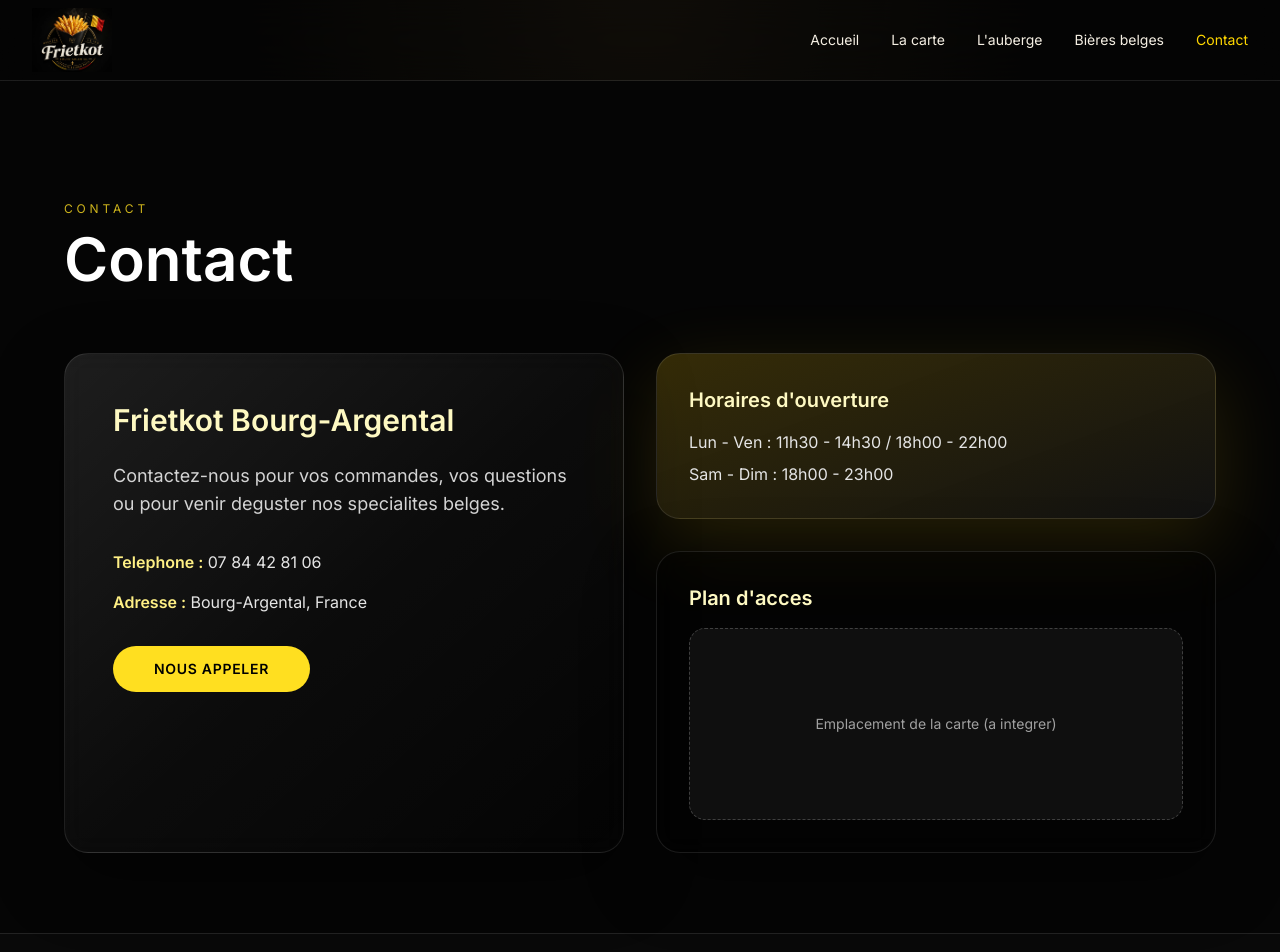
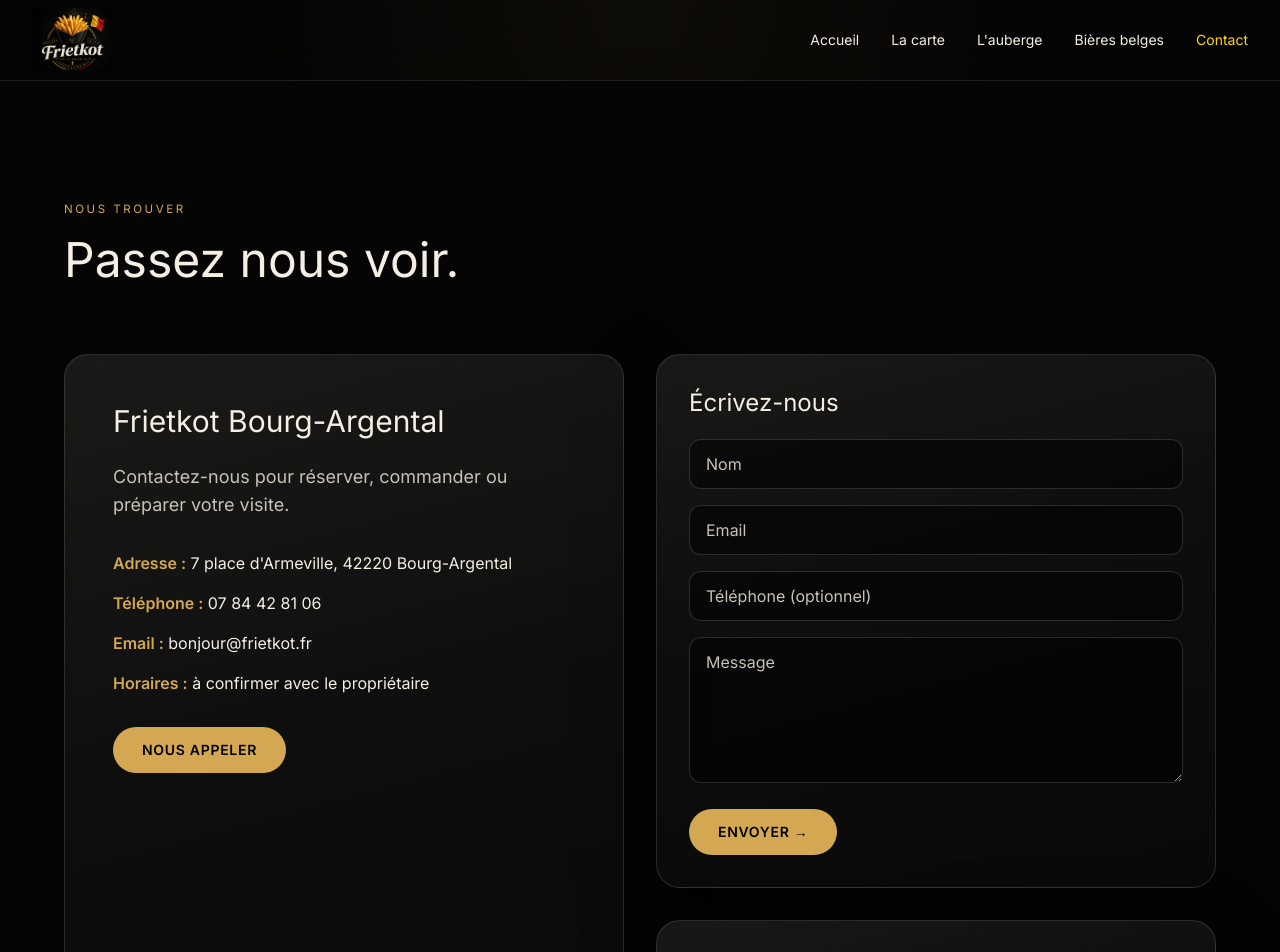
Before and after one commit to ardrotterdam/frietkot-bourg-argental, a Next.js app: page /contact in a window 1280 px wide. Shown: the top 952 px of the page. Built offline with nearby package versions, Linux system fonts and the light colour scheme.

Commit message:
Revamp contact page layout by updating metadata, enhancing section headings, and improving content presentation; add a contact form and access plan for better user engagement and experience.

```diff
--- /dev/null
+++ b/app/auberge/page.tsx
@@ -0,0 +1,78 @@
+import type { Metadata } from "next";
+import Image from "next/image";
+import CtaButton from "../components/cta-button";
+import SectionHeading from "../components/section-heading";
+
+export const metadata: Metadata = {
+  title: "L'auberge · Frietkot Bourg-Argental",
+  description:
+    "Découvrez les chambres d'hôtes Frietkot à Bourg-Argental pour prolonger votre soirée belge.",
+};
+
+const rooms = [
+  { name: "Chambre Duvel", details: "double · 1 lit · [prix]/nuit" },
+  { name: "Chambre Paljas", details: "double · 1 lit · [prix]/nuit" },
+  { name: "Chambre Zeekant", details: "double · 1 lit · [prix]/nuit" },
+];
+
+export default function AubergePage() {
+  return (
+    <main className="min-h-screen bg-[#050505] px-6 pb-20 pt-14 text-white md:px-10">
+      <section className="mx-auto w-full max-w-7xl py-16">
+        <SectionHeading
+          eyebrow="CHAMBRES D'HÔTES"
+          title="Dormir chez Frietkot."
+          description="Trois chambres, un même esprit : belge, simple, accueillant."
+        />
+        <p className="mt-6 max-w-4xl text-[#c8c1b5]">
+          Situées à deux pas de la friterie, nos chambres d&apos;hôtes prolongent
+          l&apos;expérience Frietkot. Décorées avec des clins d&apos;œil à la culture
+          brassicole belge, chacune est pensée pour qu&apos;on y dorme bien, sans
+          chichis.
+        </p>
+      </section>
+
+      <section className="mx-auto grid w-full max-w-7xl gap-8 lg:grid-cols-[1.1fr_0.9fr]">
+        <article className="premium-card rounded-3xl p-8">
+          <h2 className="font-[var(--font-fraunces)] text-3xl text-[#f5efe3]">
+            Pour qui ?
+          </h2>
+          <ul className="mt-5 list-disc space-y-3 pl-5 text-[#c8c1b5]">
+            <li>Les gourmands qui veulent prolonger le repas</li>
+            <li>Les couples en week-end dans le Parc du Pilat</li>
+            <li>
+              Les voyageurs en route vers le sud qui cherchent une halte vraie
+            </li>
+          </ul>
+        </article>
+
+        <div className="premium-card relative min-h-[320px] overflow-hidden rounded-3xl">
+          {/* TODO: photo propriétaire chambre 1/2/3 */}
+          <Image
+            src="/frietkot-bourg-argental-logo.webp"
+            alt="Aperçu de l'auberge Frietkot"
+            fill
+            className="object-cover opacity-70"
+          />
+        </div>
+      </section>
+
+      <section className="mx-auto mt-10 grid w-full max-w-7xl gap-6 md:grid-cols-3">
+        {rooms.map((room) => (
+          <article key={room.name} className="premium-card rounded-3xl p-7">
+            <h3 className="font-[var(--font-fraunces)] text-2xl text-[#f5efe3]">
+              {room.name}
+            </h3>
+            <p className="mt-3 text-[#c8c1b5]">{room.details}</p>
+          </article>
+        ))}
+      </section>
+
+      <div className="mx-auto mt-12 w-full max-w-7xl">
+        <CtaButton href="tel:+33784428106">
+          Réserver par téléphone · 07 84 42 81 06
+        </CtaButton>
+      </div>
+    </main>
+  );
+}
--- a/app/contact/page.tsx
+++ b/app/contact/page.tsx
@@ -1,57 +1,114 @@
+import type { Metadata } from "next";
+import CtaButton from "../components/cta-button";
+import SectionHeading from "../components/section-heading";
+
+export const metadata: Metadata = {
+  title: "Contact · Frietkot Bourg-Argental",
+  description:
+    "Contactez Frietkot à Bourg-Argental : téléphone, adresse, formulaire de contact et accès.",
+};
+
 export default function ContactPage() {
   return (
     <main className="min-h-screen bg-[#050505] px-6 pb-20 pt-14 text-white md:px-10">
       <section className="mx-auto w-full max-w-6xl py-16">
-        <p className="mb-3 text-xs uppercase tracking-[0.32em] text-yellow-300/80">
-          Contact
-        </p>
-        <h1 className="text-4xl font-semibold md:text-6xl">Contact</h1>
+        <SectionHeading eyebrow="NOUS TROUVER" title="Passez nous voir." />
       </section>
 
       <section className="mx-auto grid w-full max-w-6xl gap-8 lg:grid-cols-2">
-        <article className="rounded-3xl border border-white/10 bg-gradient-to-br from-white/10 via-white/[0.03] to-transparent p-8 shadow-[0_24px_70px_rgba(0,0,0,0.45)] backdrop-blur-md md:p-12">
-          <h2 className="text-2xl font-semibold text-yellow-100 md:text-3xl">
+        <article className="premium-card rounded-3xl p-8 md:p-12">
+          <h2 className="font-[var(--font-fraunces)] text-3xl text-[#f5efe3]">
             Frietkot Bourg-Argental
           </h2>
-          <p className="mt-6 text-neutral-300 md:text-lg">
-            Contactez-nous pour vos commandes, vos questions ou pour venir
-            deguster nos specialites belges.
+          <p className="mt-6 text-[#c8c1b5] md:text-lg">
+            Contactez-nous pour réserver, commander ou préparer votre visite.
           </p>
 
-          <div className="mt-8 space-y-4 text-neutral-200">
+          <div className="mt-8 space-y-4 text-[#f5efe3]">
             <p>
-              <span className="font-semibold text-yellow-200">Telephone :</span>{" "}
-              07 84 42 81 06
+              <span className="font-semibold text-[#D4A853]">Adresse :</span> 7
+              place d&apos;Armeville, 42220 Bourg-Argental
             </p>
             <p>
-              <span className="font-semibold text-yellow-200">Adresse :</span>{" "}
-              Bourg-Argental, France
+              <span className="font-semibold text-[#D4A853]">Téléphone :</span> 07
+              84 42 81 06
+            </p>
+            <p>
+              <span className="font-semibold text-[#D4A853]">Email :</span>{" "}
+              bonjour@frietkot.fr
+            </p>
+            <p>
+              <span className="font-semibold text-[#D4A853]">Horaires :</span>{" "}
+              à confirmer avec le propriétaire
             </p>
           </div>
 
-          <a
-            href="tel:+33784428106"
-            className="mt-8 inline-block rounded-full border border-yellow-300/85 bg-yellow-300 px-10 py-3 text-sm font-semibold uppercase tracking-wider text-black transition-all duration-300 hover:-translate-y-0.5 hover:bg-yellow-200"
-          >
-            Nous appeler
-          </a>
+          <div className="mt-8">
+            <CtaButton href="tel:+33784428106">Nous appeler</CtaButton>
+          </div>
         </article>
 
         <aside className="space-y-8">
-          <div className="rounded-3xl border border-white/10 bg-[linear-gradient(160deg,rgba(250,204,21,0.2),rgba(20,20,20,0.82))] p-8 shadow-[0_24px_80px_rgba(250,204,21,0.14)]">
-            <h3 className="text-xl font-semibold text-yellow-100">
-              Horaires d&apos;ouverture
+          <form
+            action="https://formsubmit.co/bonjour@frietkot.fr"
+            method="POST"
+            className="premium-card rounded-3xl p-8"
+          >
+            <h3 className="font-[var(--font-fraunces)] text-2xl text-[#f5efe3]">
+              Écrivez-nous
             </h3>
-            <p className="mt-4 text-neutral-200">
-              Lun - Ven : 11h30 - 14h30 / 18h00 - 22h00
-            </p>
-            <p className="mt-2 text-neutral-200">Sam - Dim : 18h00 - 23h00</p>
-          </div>
+            <div className="mt-5 space-y-4">
+              <input
+                required
+                name="Nom"
+                placeholder="Nom"
+                className="w-full rounded-xl border border-white/15 bg-black/50 px-4 py-3 text-[#f5efe3] placeholder:text-[#c8c1b5]"
+              />
+              <input
+                required
+                type="email"
+                name="Email"
+                placeholder="Email"
+                className="w-full rounded-xl border border-white/15 bg-black/50 px-4 py-3 text-[#f5efe3] placeholder:text-[#c8c1b5]"
+              />
+              <input
+                name="Téléphone"
+                placeholder="Téléphone (optionnel)"
+                className="w-full rounded-xl border border-white/15 bg-black/50 px-4 py-3 text-[#f5efe3] placeholder:text-[#c8c1b5]"
+              />
+              <textarea
+                required
+                name="Message"
+                placeholder="Message"
+                rows={5}
+                className="w-full rounded-xl border border-white/15 bg-black/50 px-4 py-3 text-[#f5efe3] placeholder:text-[#c8c1b5]"
+              />
+            </div>
+            <button
+              type="submit"
+              className="mt-5 inline-flex rounded-full border border-[#D4A853]/85 bg-[#D4A853] px-7 py-3 text-sm font-semibold uppercase tracking-wider text-black transition-all hover:-translate-y-0.5 hover:bg-[#F4B942]"
+            >
+              Envoyer →
+            </button>
+          </form>
 
-          <div className="rounded-3xl border border-white/10 bg-black/40 p-8 shadow-[0_24px_70px_rgba(0,0,0,0.45)] backdrop-blur-md">
-            <h3 className="text-xl font-semibold text-yellow-100">Plan d&apos;acces</h3>
-            <div className="mt-4 grid h-48 place-items-center rounded-2xl border border-dashed border-white/20 bg-white/5 text-sm text-neutral-400">
-              Emplacement de la carte (a integrer)
+          <div className="premium-card rounded-3xl p-8">
+            <h3 className="font-[var(--font-fraunces)] text-2xl text-[#f5efe3]">
+              Plan d&apos;accès
+            </h3>
+            <div className="mt-4 grid h-52 place-items-center rounded-2xl border border-dashed border-white/20 bg-white/5 text-sm text-[#c8c1b5]">
+              Carte Leaflet dark (Stadia) à intégrer
+            </div>
+            <div className="mt-4 flex flex-wrap gap-3 text-sm">
+              <a className="text-[#D4A853] hover:text-[#FFD700]" href="#">
+                Google Maps
+              </a>
+              <a className="text-[#D4A853] hover:text-[#FFD700]" href="#">
+                Apple Maps
+              </a>
+              <a className="text-[#D4A853] hover:text-[#FFD700]" href="#">
+                Waze
+              </a>
             </div>
           </div>
         </aside>
```
